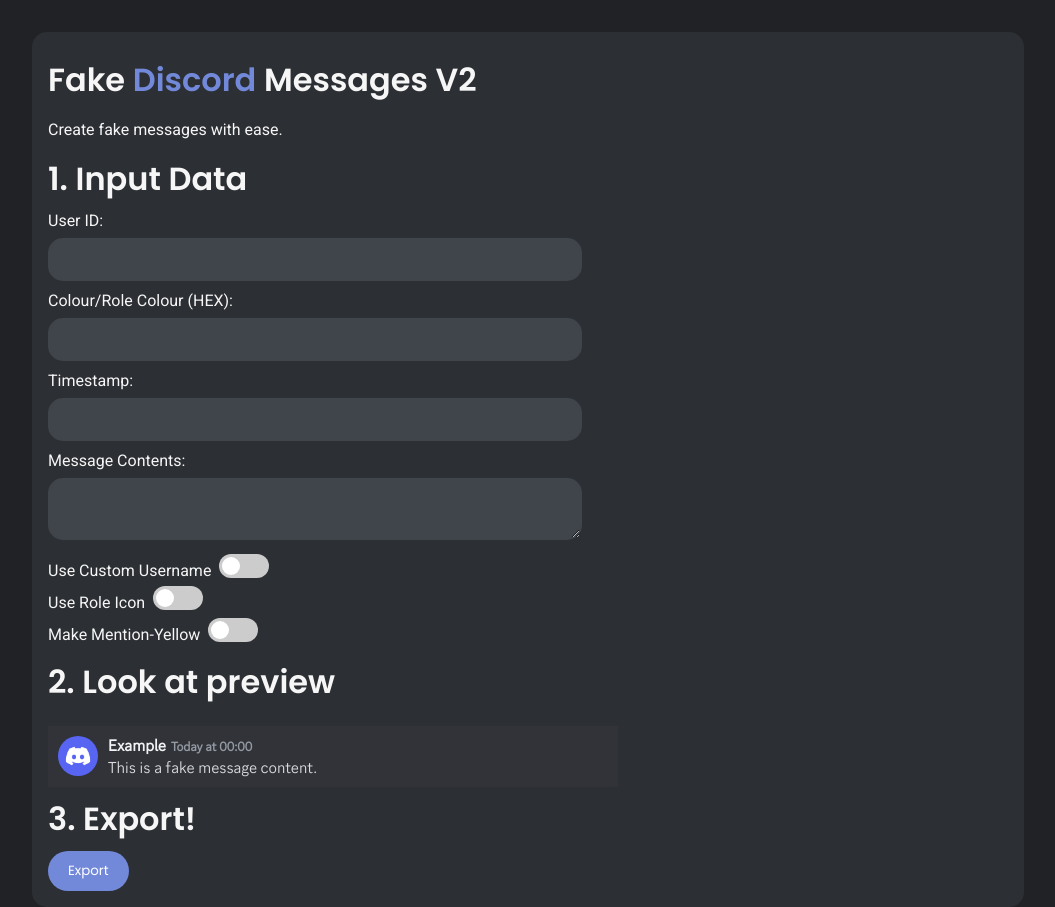
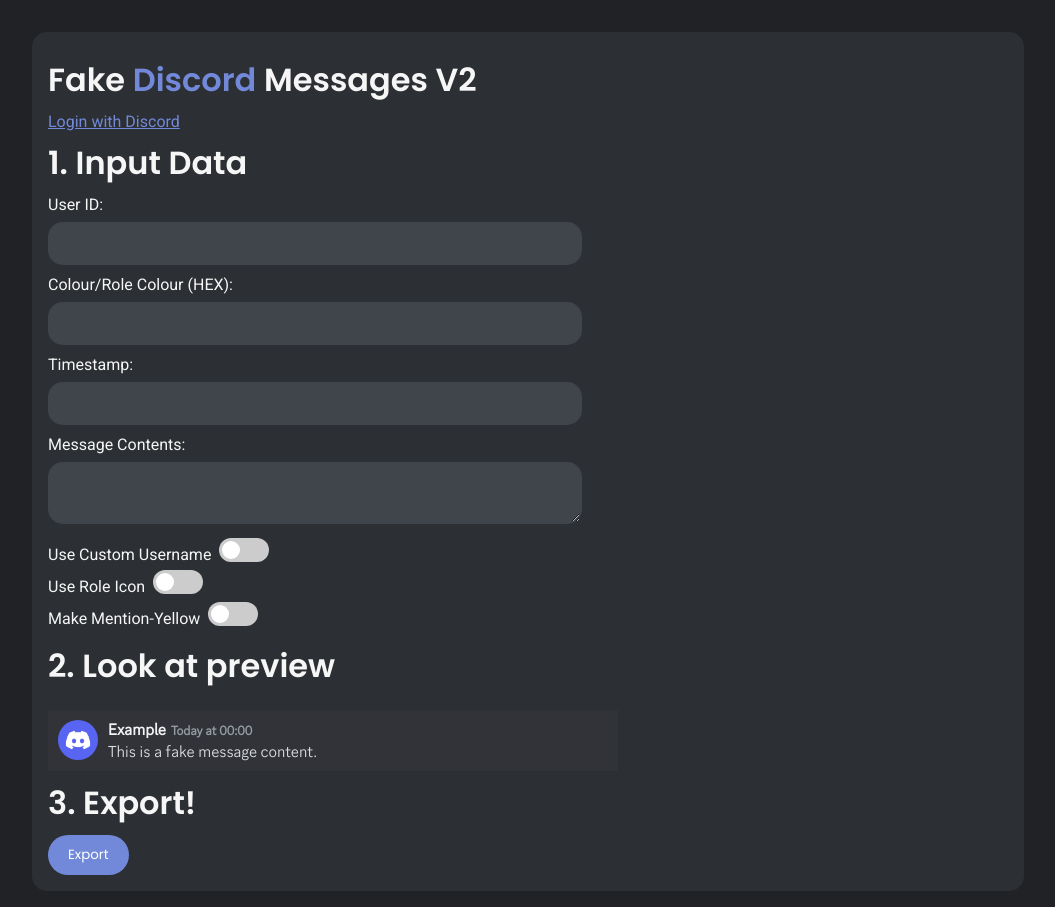
Before and after one commit to polish-penguin-dev/Fake-Discord-Messages-V2, a website: page src/index.html in a window 1280 px wide. Shown: the whole page, without its empty margins (112-1167 px from the left). Drawn offline with nearby package versions, Linux system fonts and the light colour scheme.

Commit message:
Basic OAuth System

```diff
--- a/src/index.html
+++ b/src/index.html
@@ -13,7 +13,7 @@
   <div class="ui">
     <header>
         <h1>Fake <span class="blue">Discord</span> Messages V2</h1>
-        <p>Create fake messages with ease.</p>
+        <span id="login"></span>
     </header>
 
     <section>
--- a/src/script.js
+++ b/src/script.js
@@ -1,5 +1,5 @@
-//Parse Message Content
-function parseLines(input) {
+  //Parse Message Content
+  function parseLines(input) {
     return input.split("\n").map(line => `<div>${line}</div>`).join("");
   }
 
@@ -163,3 +163,21 @@
 
     document.location = `/api/v1?content=${content}&timestamp=${timestamp}&color=${color}&username=${username}&avatar=${avatar}&roleicon=${roleicon}&mentionyellow=${mentionyellow}`, "_blank";
   });
+
+  //Login
+  window.onload = () => {
+    const fragment = new URLSearchParams(window.location.hash.slice(1));
+    const [accessToken, tokenType] = [fragment.get("access_token"), fragment.get("token_type")];
+
+    if(!accessToken) {
+      return $("#login").html(`<a href="https://discord.com/api/oauth2/authorize?client_id=1154439405851910187&redirect_uri=https%3A%2F%2Ffakediscordmsgs.pingwinco.xyz%2F&response_type=code&scope=identify%20guilds%20guilds.members.read">Login with Discord</a>`)
+    }
+
+    fetch("https://discord.com/api/users/@me", {
+      headers: {
+        Authorization: `${tokenType} ${accessToken}`
+      }
+    }).then(response => response.json()).then(data => {
+      $("#login").text(`<p class="blue">Logged in as ${data.username}</p>`);
+    });
+  };
--- a/src/style.css
+++ b/src/style.css
@@ -32,7 +32,7 @@
   margin: 0.5rem 0;
 }
 
-.blue {
+.blue, a {
   color: #7289da;
 }
 
```
